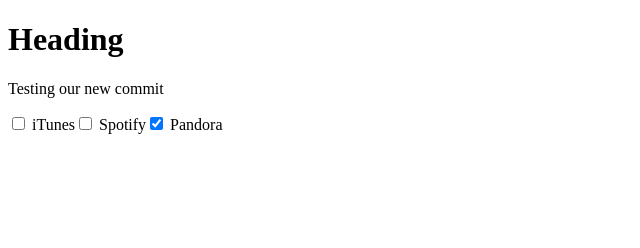
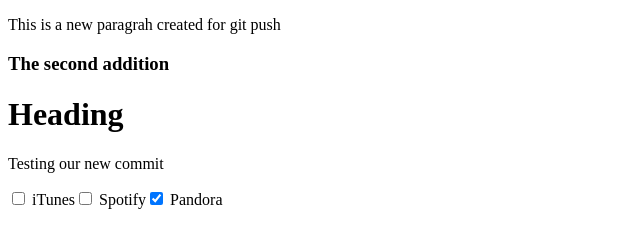
Before and after one commit to alawal123/STRIDE, a plain HTML site: page webdev.html in a window 1280 px wide. Shown: the whole page, without its empty margins (0-640 px from the left). Drawn offline with Linux system fonts and the light colour scheme.

Commit message:
changes applied for gitpush

```diff
--- a/webdev.html
+++ b/webdev.html
@@ -4,7 +4,8 @@
     <meta charset="UTF-8">
     <title>Title</title>
 </head>
-<p>
+<p> This is a new paragrah created for git push</p>
+<h3> The second addition</h3>
 
 <h1>  Heading</h1>
 
```
